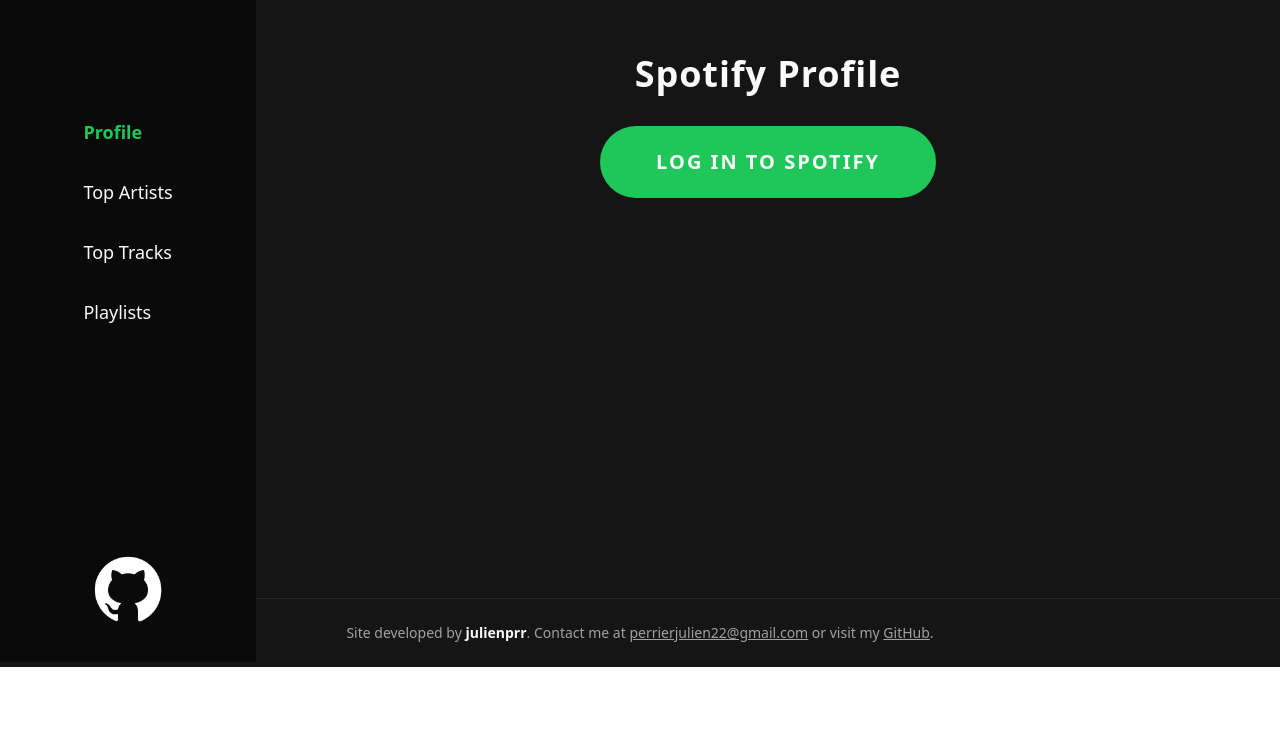
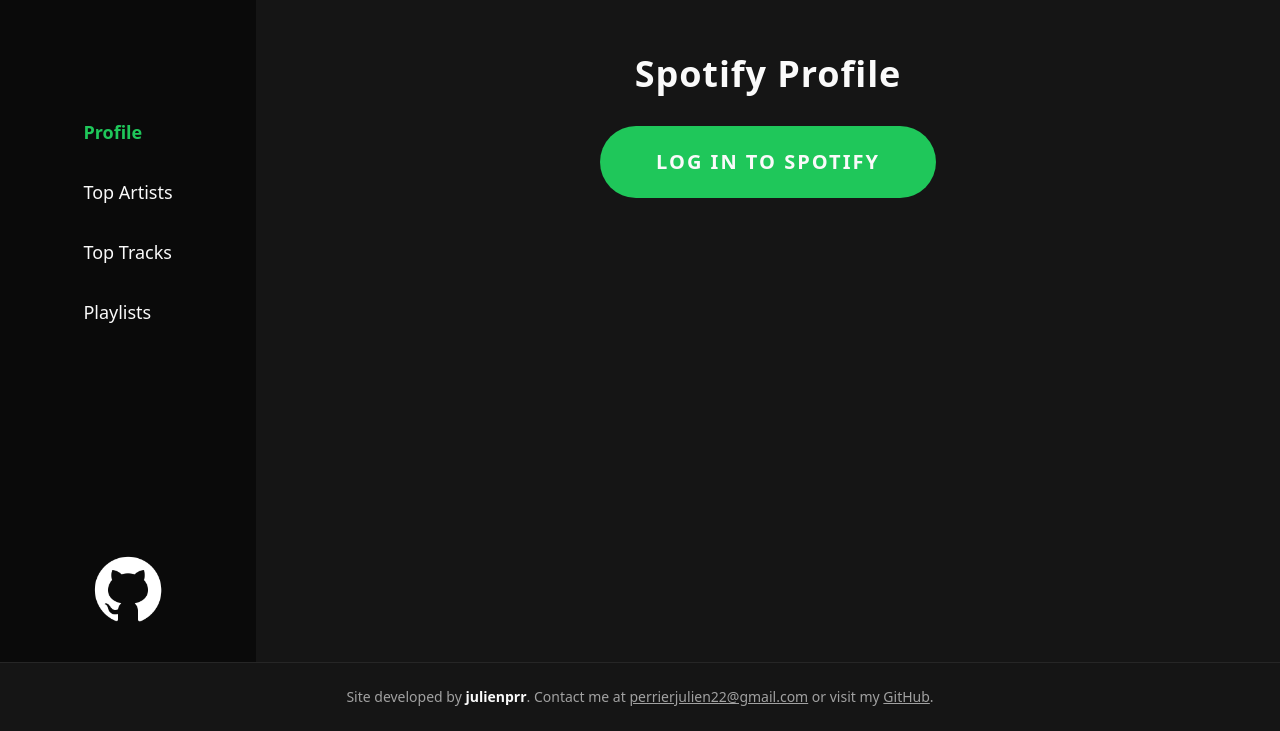
Before and after one commit to julienprr/Spotify-Profile-Frontend, a React (Vite) app: page / in a window 1280 px wide. Shown: the part 138-869 px from the top of the page. Before the commit the page ends 805 px from the top, so only its background shows below. Built offline with nearby package versions, Linux system fonts and the light colour scheme; no server answers.

Commit message:
Protecte routes

```diff
--- a/src/App.tsx
+++ b/src/App.tsx
@@ -8,14 +8,14 @@
 function App() {
   return (
     <Provider store={store}>
-      <div className="flex flex-col min-h-screen overflow-x-hidden bg-background text-foreground">
+      <div className="flex min-h-screen flex-col overflow-x-hidden bg-background text-foreground">
         <Sidebar />
         <main className="px-2 pt-4 lg:ml-64">
           <Outlet />
           <Toaster />
         </main>
-        <Footer />
       </div>
+      <Footer />
     </Provider>
   );
 }
--- a/src/components/Footer.tsx
+++ b/src/components/Footer.tsx
@@ -1,6 +1,6 @@
 const Footer = () => {
   return (
-    <footer className="mt-16 w-full border-t border-muted py-6 text-center text-sm text-muted-foreground">
+    <footer className="w-full border-t border-muted bg-background py-6 text-center text-sm text-muted-foreground">
       <p>
         Site developed by <span className="font-semibold text-foreground">julienprr</span>. Contact me at{' '}
         <a href="mailto:julienptt@example.com" className="underline hover:text-foreground">
--- a/src/components/routing/ProtectedRoute.tsx
+++ b/src/components/routing/ProtectedRoute.tsx
@@ -1,4 +1,5 @@
 import { useAuth } from '@/contexts/AuthProvider';
+import { LogInIcon } from 'lucide-react';
 import type { JSX } from 'react';
 import { Navigate } from 'react-router-dom';
 import { toast } from 'sonner';
@@ -7,7 +8,9 @@
   const { accessToken } = useAuth();
 
   if (!accessToken) {
-    toast.error('Please login to Spotify');
+    toast.info(' Please login to Spotify', {
+      icon: <LogInIcon/>
+    });
     return <Navigate to="/" replace />;
   }
 
```
